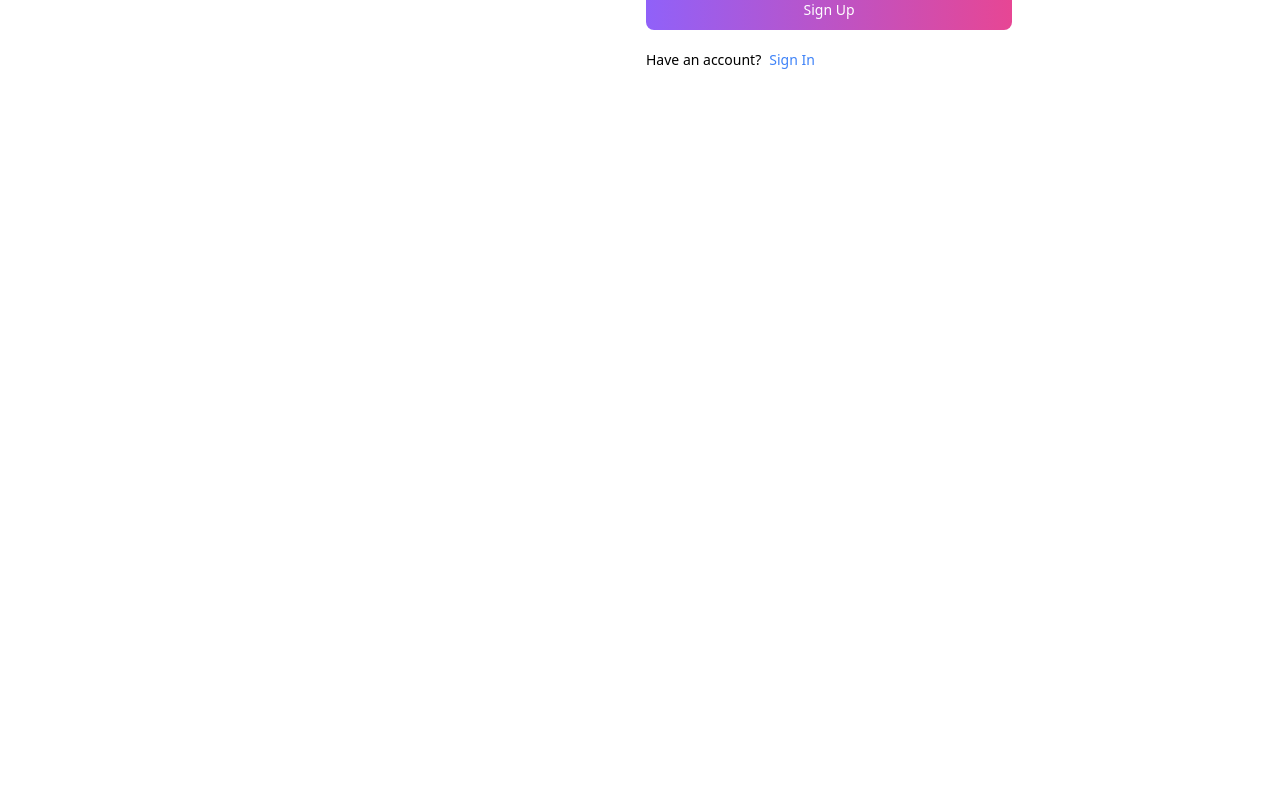
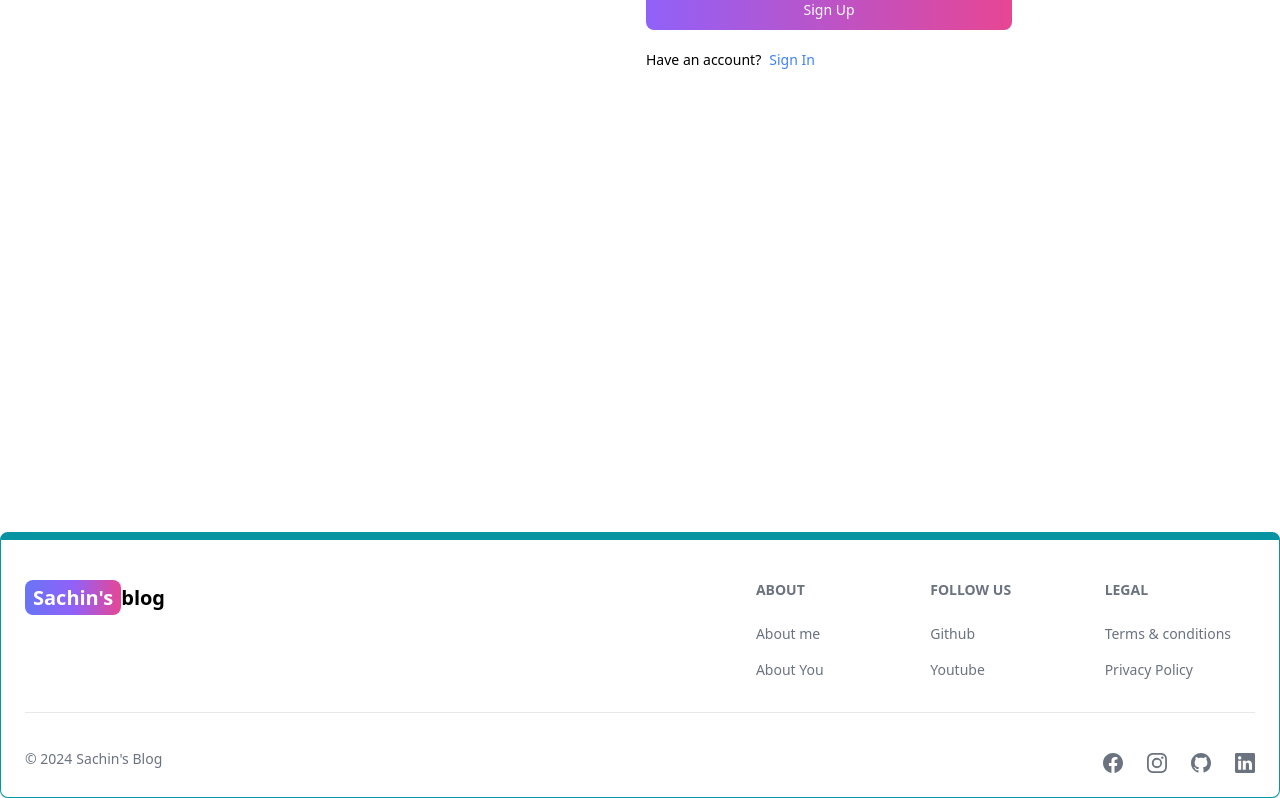
Before and after one commit to sachinpalsp917/MERN-BLOG-SITE, a React (Vite) app in the folder frontend/: page /signup in a window 1280 px wide. Shown: the part 412-1210 px from the top of the page. Before the commit the page ends 944 px from the top, so only its background shows below. Built offline with nearby package versions, Linux system fonts and the light colour scheme.

Commit message:
create the footer section

```diff
--- a/frontend/src/App.jsx
+++ b/frontend/src/App.jsx
@@ -6,6 +6,7 @@
 import SignIn from "./pages/SignIn";
 import SignUp from "./pages/SignUp";
 import Header from "./components/Header";
+import Footer from "./components/Footer";
 
 export default function App() {
   return (
@@ -19,6 +20,7 @@
         <Route path="/signin" element={<SignIn />} />
         <Route path="/signup" element={<SignUp />} />
       </Routes>
+      <Footer />
     </BrowserRouter>
   );
 }
--- /dev/null
+++ b/frontend/src/components/Footer.jsx
@@ -0,0 +1,61 @@
+import { Footer } from "flowbite-react";
+import { Link } from "react-router-dom";
+import { BsFacebook, BsGithub, BsInstagram, BsLinkedin } from "react-icons/bs";
+export default function FooterComponent() {
+  return (
+    <Footer container className="border border-t-8 border-teal-500">
+      <div className="w-full max-w-7xl mx-auto">
+        <div className="grid w-full justify-between sm:flex md:grid-cols-1">
+          <div className="mt-5">
+            <Link
+              to="/"
+              className="self-center whitespace-nowrap text-lg sm:text-xl font-semibold dark:text-white"
+            >
+              <span className="px-2 py-1 bg-gradient-to-r from-indigo-500 via-purple-500 to-pink-500 text-white rounded-lg">
+                Sachin&apos;s
+              </span>
+              blog
+            </Link>
+          </div>
+          <div className="grid grid-cols-2 gap-8 mt-4 sm:grid-cols-3 sm:gap-6">
+            <div>
+              <Footer.Title title="About" />
+              <Footer.LinkGroup col>
+                <Footer.Link href="#">About me</Footer.Link>
+                <Footer.Link href="#">About You</Footer.Link>
+              </Footer.LinkGroup>
+            </div>
+            <div>
+              <Footer.Title title="Follow Us" />
+              <Footer.LinkGroup col>
+                <Footer.Link href="#">Github</Footer.Link>
+                <Footer.Link href="#">Youtube</Footer.Link>
+              </Footer.LinkGroup>
+            </div>
+            <div>
+              <Footer.Title title="Legal" />
+              <Footer.LinkGroup col>
+                <Footer.Link href="#">Terms & conditions</Footer.Link>
+                <Footer.Link href="#">Privacy Policy</Footer.Link>
+              </Footer.LinkGroup>
+            </div>
+          </div>
+        </div>
+        <Footer.Divider />
+        <div className="w-full sm:flex sm:items-center sm:justify-between">
+          <Footer.Copyright
+            href="#"
+            by="Sachin's Blog"
+            year={new Date().getFullYear()}
+          />
+          <div className="flex gap-6 mt-3 sm:mt-2 sm:justify-center">
+            <Footer.Icon href="#" icon={BsFacebook} />
+            <Footer.Icon href="#" icon={BsInstagram} />
+            <Footer.Icon href="#" icon={BsGithub} />
+            <Footer.Icon href="#" icon={BsLinkedin} />
+          </div>
+        </div>
+      </div>
+    </Footer>
+  );
+}
```
